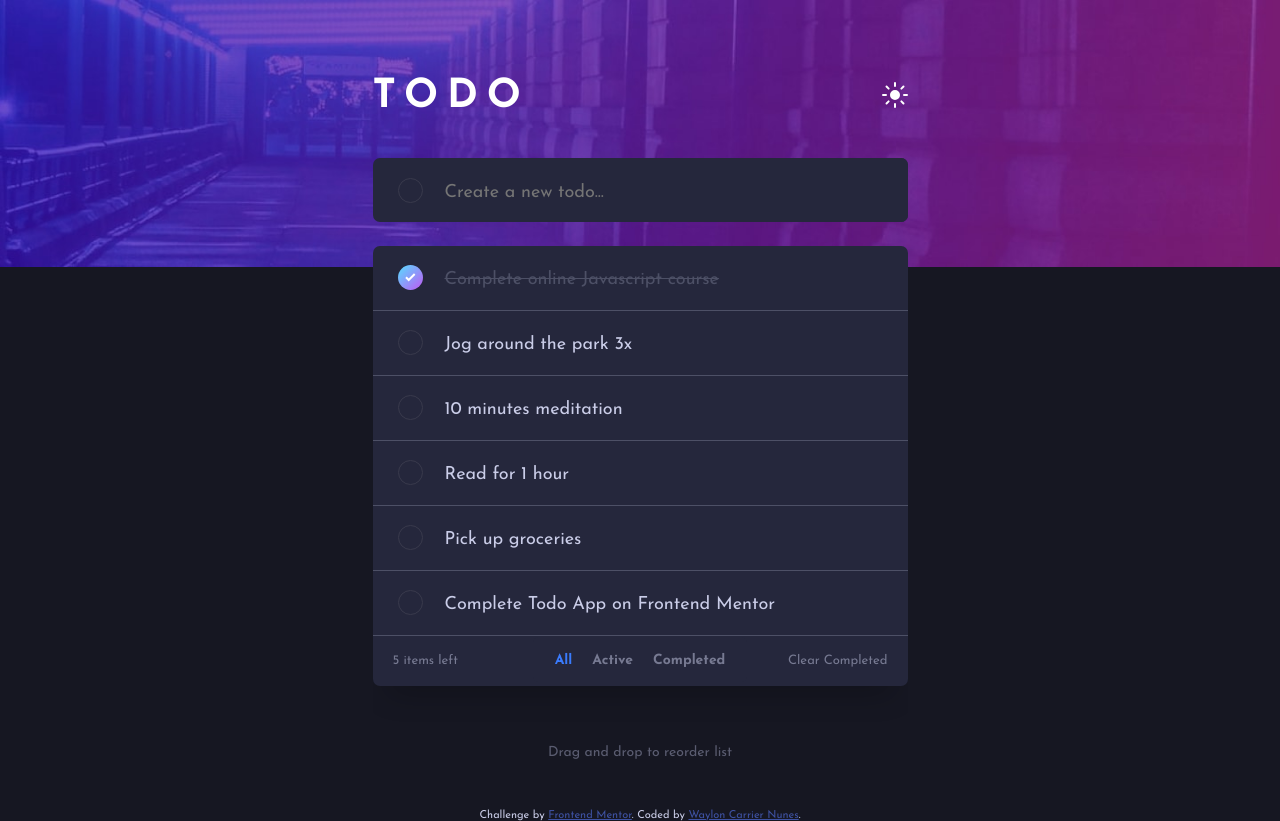
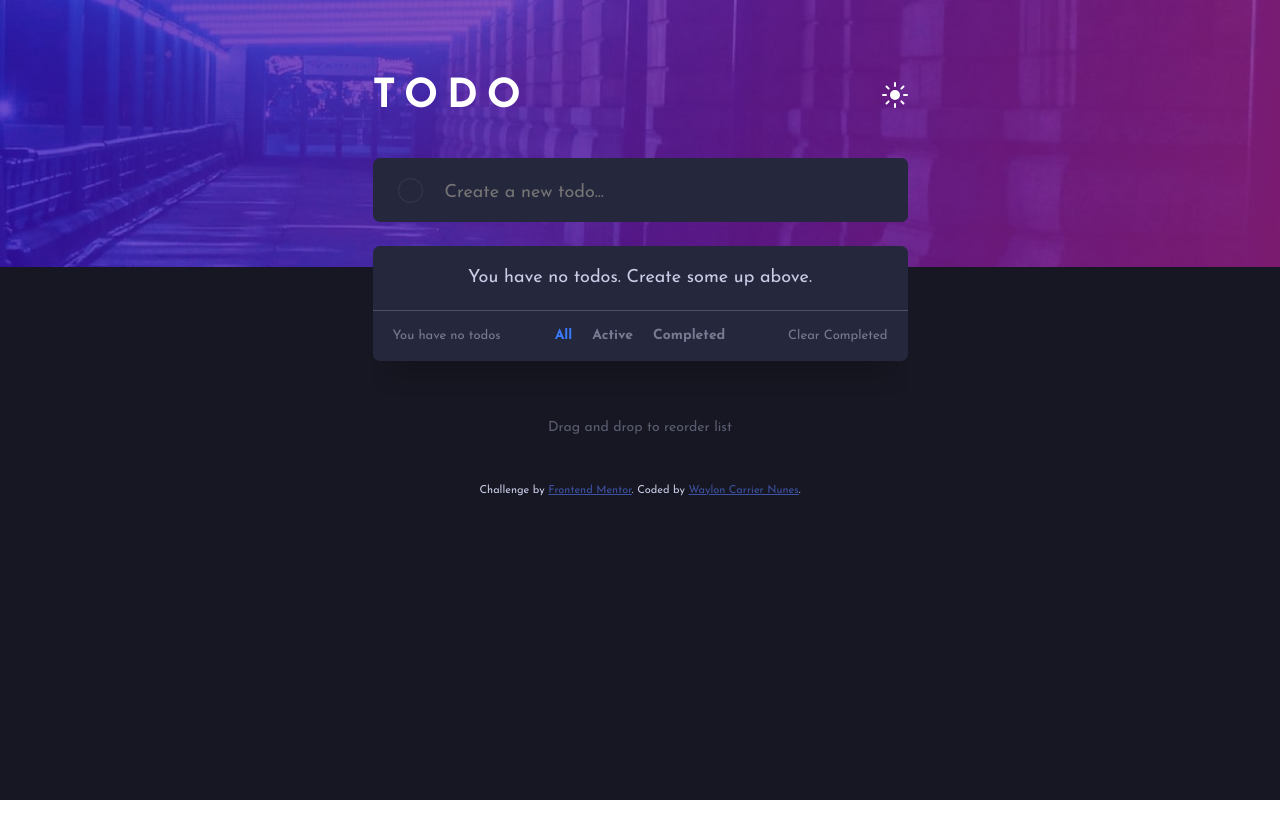
Before and after one commit to Breckles/todo-app, an Angular app: page / in a window 1280 px wide. After the commit the page ends 800 px from the top, so only its background shows below. Built offline with nearby package versions, Linux system fonts and the light colour scheme.

Commit message:
implemented local storage saving

```diff
--- a/src/app/app.component.scss
+++ b/src/app/app.component.scss
@@ -149,8 +149,11 @@
 
     // padding: 0 31.5%;
 
-    &>* {
-      max-width: 53.5rem;
+    header,
+    main,
+    #dragInfo,
+    footer {
+      width: 53.5rem;
     }
 
     header {
--- a/src/app/todo-list/todo-item/todo-item.component.ts
+++ b/src/app/todo-list/todo-item/todo-item.component.ts
@@ -25,6 +25,7 @@ export class TodoItemComponent implements OnInit {
     } else {
       this.todoItem.setStatus(Status.active);
     }
+    this.tls.setTodoItem(this.todoItem, this.index);
     this.statusChanged.emit(this.todoItem.getStatus());
   }
 
--- a/src/app/todo-list/todo-list.component.html
+++ b/src/app/todo-list/todo-list.component.html
@@ -66,7 +66,8 @@
         <li *ngIf="item.getStatus() === 'completed'"
             class="todoItem completedItem">
           <app-todo-item [todoItem]='item'
-                         [index]="i"></app-todo-item>
+                         [index]="i"
+                         (statusChanged)="updateNumActiveItems($event)"></app-todo-item>
         </li>
       </div>
     </ul>
--- a/src/app/todo-list/todo-list.component.ts
+++ b/src/app/todo-list/todo-list.component.ts
@@ -75,12 +75,6 @@ export class TodoListComponent implements OnInit {
   public drop(e: CdkDragDrop<string[]>) {
     console.log('item dropped');
     moveItemInArray(this.todoItemList, e.previousIndex, e.currentIndex);
-    // console.log(e);
-    // console.log(this.todoItemList);
-
-    // window.setTimeout(() => {
-    //   console.log(this.todoItemList);
-    // }, 1000);
     this.tls.setTodoItems(this.todoItemList);
   }
 
--- a/src/app/todo-list/todo-list.service.ts
+++ b/src/app/todo-list/todo-list.service.ts
@@ -6,20 +6,48 @@ import { Status, TodoItem } from './todo-item/todo-item.model';
   providedIn: 'root',
 })
 export class TodoListService {
+  private localStorage: Storage;
+  private listName = 'todoList';
+
   private todoItems: TodoItem[] = [
-    new TodoItem('Complete online Javascript course', Status.completed),
-    new TodoItem('Jog around the park 3x'),
-    new TodoItem('10 minutes meditation'),
-    new TodoItem('Read for 1 hour'),
-    new TodoItem('Pick up groceries'),
-    new TodoItem('Complete Todo App on Frontend Mentor'),
+    // new TodoItem('Complete online Javascript course', Status.completed),
+    // new TodoItem('Jog around the park 3x'),
+    // new TodoItem('10 minutes meditation'),
+    // new TodoItem('Read for 1 hour'),
+    // new TodoItem('Pick up groceries'),
+    // new TodoItem('Complete Todo App on Frontend Mentor'),
   ];
 
   public listChanged = new Subject<TodoItem[]>();
   private currentFilter = 'all';
   public filterChanged = new Subject<string>();
 
-  constructor() {}
+  constructor() {
+    this.localStorage = window.localStorage;
+    this.initialize();
+  }
+
+  private initialize() {
+    // Check if a todo list already exists in local storage. If not, create one.
+    let list = this.localStorage.getItem(this.listName);
+    if (!list) {
+      this.localStorage.setItem(this.listName, '');
+    } else {
+      // List exists in local storage, convert its items to TodoItems and populate app's todo item list
+      let parsedList = JSON.parse(list) as [];
+      parsedList.map((todoItem) => {
+        this.todoItems.push(new TodoItem(todoItem['todo'], todoItem['status']));
+      });
+      console.log(parsedList);
+    }
+    let stringified = JSON.stringify(this.todoItems);
+    console.log(stringified);
+  }
+
+  public updateLocalStorage() {
+    let stringifiedList = JSON.stringify(this.todoItems);
+    this.localStorage.setItem(this.listName, stringifiedList);
+  }
 
   public getTodoItems(): TodoItem[] {
     return [...this.todoItems];
@@ -27,16 +55,24 @@ export class TodoListService {
 
   public setTodoItems(todoItems: TodoItem[]): void {
     this.todoItems = todoItems;
+    this.updateLocalStorage();
     this.listChanged.next([...this.todoItems]);
+  }
+
+  public setTodoItem(item: TodoItem, i: number) {
+    this.todoItems[i] = item;
+    this.updateLocalStorage();
   }
 
   public addTodoItem(newItem: TodoItem): void {
     this.todoItems.unshift(newItem);
+    this.updateLocalStorage();
     this.listChanged.next([...this.todoItems]);
   }
 
   public deleteTodoItem(index: number): void {
     this.todoItems.splice(index, 1);
+    this.updateLocalStorage();
     this.listChanged.next([...this.todoItems]);
   }
 
```
